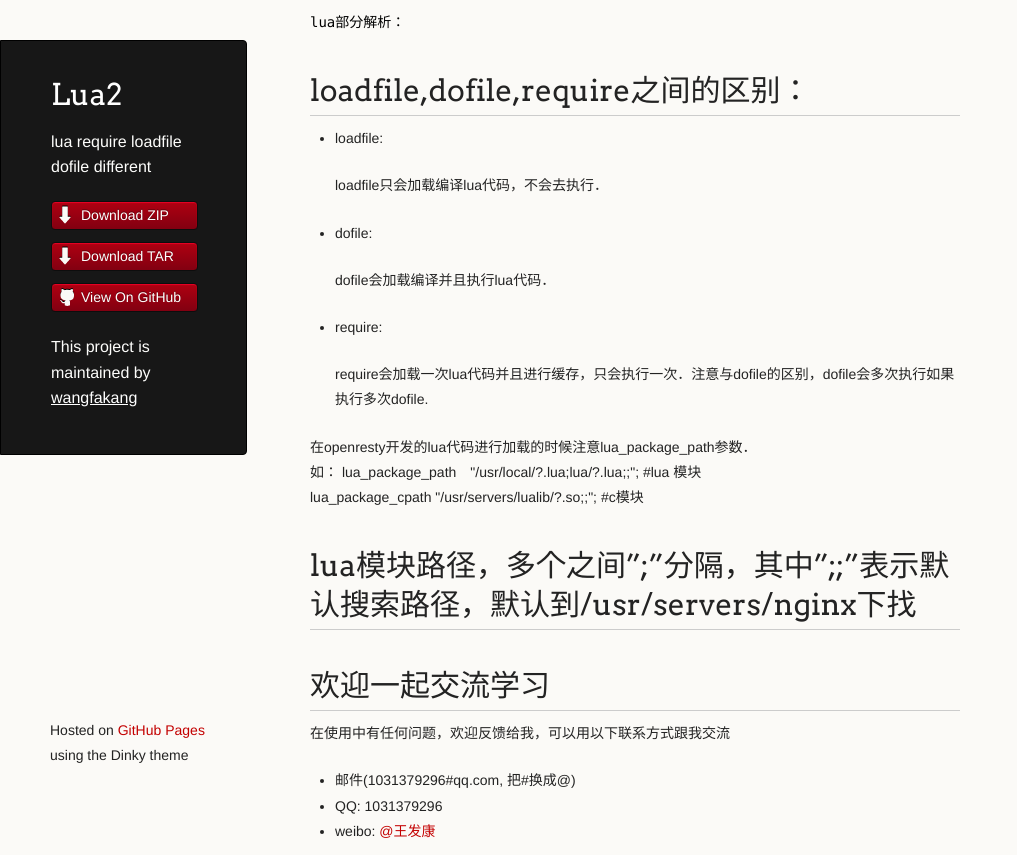
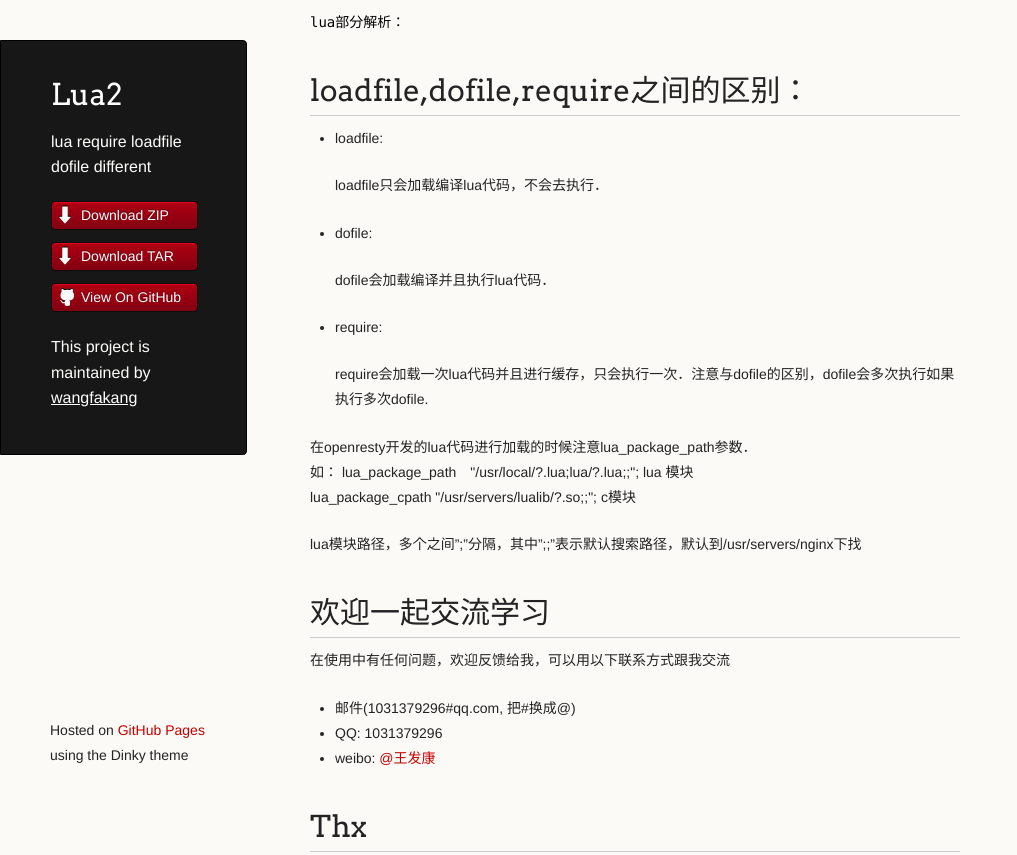
Before and after one commit to wangfakang/lua2, a plain HTML site: page index.html in a window 1280 px wide. Shown: the top 855 px of the page, without its empty margins (0-1017 px from the left). Drawn offline with Linux system fonts and the light colour scheme.

Commit message:
Create gh-pages branch via GitHub

```diff
--- a/index.html
+++ b/index.html
@@ -55,11 +55,10 @@
 
 <p>在openresty开发的lua代码进行加载的时候注意lua_package_path参数．<br>
 如：
-lua_package_path　"/usr/local/?.lua;lua/?.lua;;";  #lua 模块<br>
-lua_package_cpath "/usr/servers/lualib/?.so;;";  #c模块   </p>
+lua_package_path　"/usr/local/?.lua;lua/?.lua;;";  lua 模块<br>
+lua_package_cpath "/usr/servers/lualib/?.so;;";    c模块     </p>
 
-<h1>
-<a id="lua模块路径多个之间分隔其中表示默认搜索路径默认到usrserversnginx下找" class="anchor" href="#lua%E6%A8%A1%E5%9D%97%E8%B7%AF%E5%BE%84%E5%A4%9A%E4%B8%AA%E4%B9%8B%E9%97%B4%E5%88%86%E9%9A%94%E5%85%B6%E4%B8%AD%E8%A1%A8%E7%A4%BA%E9%BB%98%E8%AE%A4%E6%90%9C%E7%B4%A2%E8%B7%AF%E5%BE%84%E9%BB%98%E8%AE%A4%E5%88%B0usrserversnginx%E4%B8%8B%E6%89%BE" aria-hidden="true"><span class="octicon octicon-link"></span></a>lua模块路径，多个之间”;”分隔，其中”;;”表示默认搜索路径，默认到/usr/servers/nginx下找</h1>
+<p>lua模块路径，多个之间”;”分隔，其中”;;”表示默认搜索路径，默认到/usr/servers/nginx下找       </p>
 
 <h1>
 <a id="欢迎一起交流学习-" class="anchor" href="#%E6%AC%A2%E8%BF%8E%E4%B8%80%E8%B5%B7%E4%BA%A4%E6%B5%81%E5%AD%A6%E4%B9%A0-" aria-hidden="true"><span class="octicon octicon-link"></span></a>欢迎一起交流学习 </h1>
--- a/params.json
+++ b/params.json
@@ -1 +1 @@
-{"name":"Lua2","tagline":"lua require loadfile dofile different","body":"`lua部分解析：`\r\n\r\n#loadfile,dofile,require之间的区别：\r\n\r\n* loadfile:         \r\n\r\n       loadfile只会加载编译lua代码，不会去执行．\r\n\r\n* dofile:          \r\n     \r\n      dofile会加载编译并且执行lua代码．\r\n\r\n* require:     \r\n   \r\n      require会加载一次lua代码并且进行缓存，只会执行一次．注意与dofile的区别，dofile会多次执行如果执行多次dofile.\r\n\r\n\r\n在openresty开发的lua代码进行加载的时候注意lua_package_path参数．     \r\n如：\r\nlua_package_path　\"/usr/local/?.lua;lua/?.lua;;\";  #lua 模块    \r\nlua_package_cpath \"/usr/servers/lualib/?.so;;\";  #c模块   \r\n\r\n#lua模块路径，多个之间”;”分隔，其中”;;”表示默认搜索路径，默认到/usr/servers/nginx下找       \r\n\r\n\r\n\r\n欢迎一起交流学习 \r\n====\r\n \r\n在使用中有任何问题，欢迎反馈给我，可以用以下联系方式跟我交流\r\n\r\n* 邮件(1031379296#qq.com, 把#换成@)\r\n* QQ: 1031379296\r\n* weibo: [@王发康](http://weibo.com/u/2786211992/home)\r\n\r\n\r\nThx\r\n====\r\n\r\n* chunshengsterATgmail.com\r\n\r\n\r\nAuthor\r\n====\r\n* Linux\\nginx\\golang\\c\\c++爱好者\r\n* 欢迎一起交流  一起学习# \r\n* Others say good and Others good\r\n\r\n\r\n","google":"lua require loadfile dofile different","note":"Don't delete this file! It's used internally to help with page regeneration."}
+{"name":"Lua2","tagline":"lua require loadfile dofile different","body":"`lua部分解析：`\r\n\r\n#loadfile,dofile,require之间的区别：\r\n\r\n* loadfile:         \r\n\r\n       loadfile只会加载编译lua代码，不会去执行．\r\n\r\n* dofile:          \r\n     \r\n      dofile会加载编译并且执行lua代码．\r\n\r\n* require:     \r\n   \r\n      require会加载一次lua代码并且进行缓存，只会执行一次．注意与dofile的区别，dofile会多次执行如果执行多次dofile.\r\n\r\n\r\n在openresty开发的lua代码进行加载的时候注意lua_package_path参数．     \r\n如：\r\nlua_package_path　\"/usr/local/?.lua;lua/?.lua;;\";  lua 模块    \r\nlua_package_cpath \"/usr/servers/lualib/?.so;;\";    c模块     \r\n\r\nlua模块路径，多个之间”;”分隔，其中”;;”表示默认搜索路径，默认到/usr/servers/nginx下找       \r\n\r\n\r\n\r\n欢迎一起交流学习 \r\n====\r\n \r\n在使用中有任何问题，欢迎反馈给我，可以用以下联系方式跟我交流\r\n\r\n* 邮件(1031379296#qq.com, 把#换成@)\r\n* QQ: 1031379296\r\n* weibo: [@王发康](http://weibo.com/u/2786211992/home)\r\n\r\n\r\nThx\r\n====\r\n\r\n* chunshengsterATgmail.com\r\n\r\n\r\nAuthor\r\n====\r\n* Linux\\nginx\\golang\\c\\c++爱好者\r\n* 欢迎一起交流  一起学习# \r\n* Others say good and Others good\r\n\r\n\r\n","google":"lua require loadfile dofile different","note":"Don't delete this file! It's used internally to help with page regeneration."}
```
